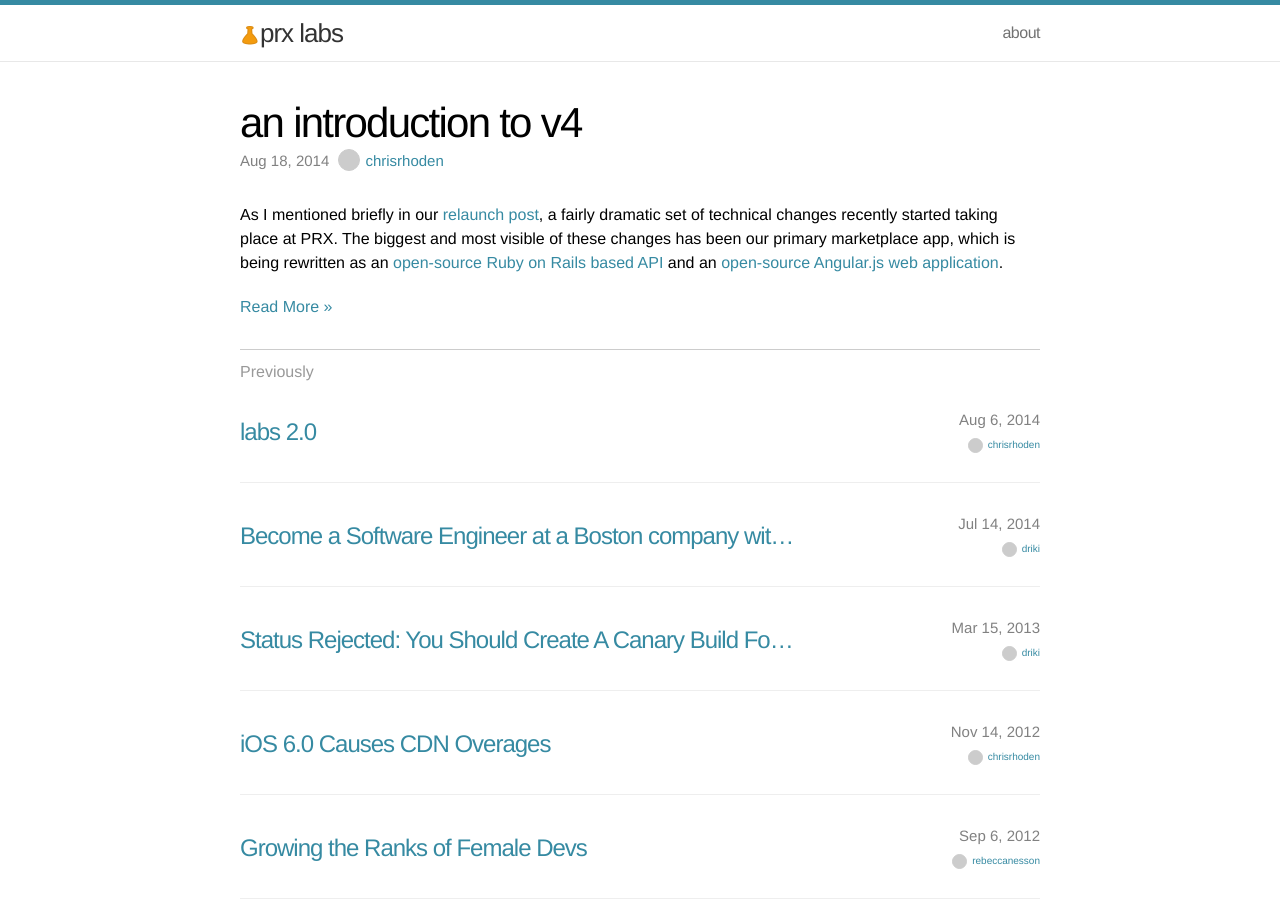
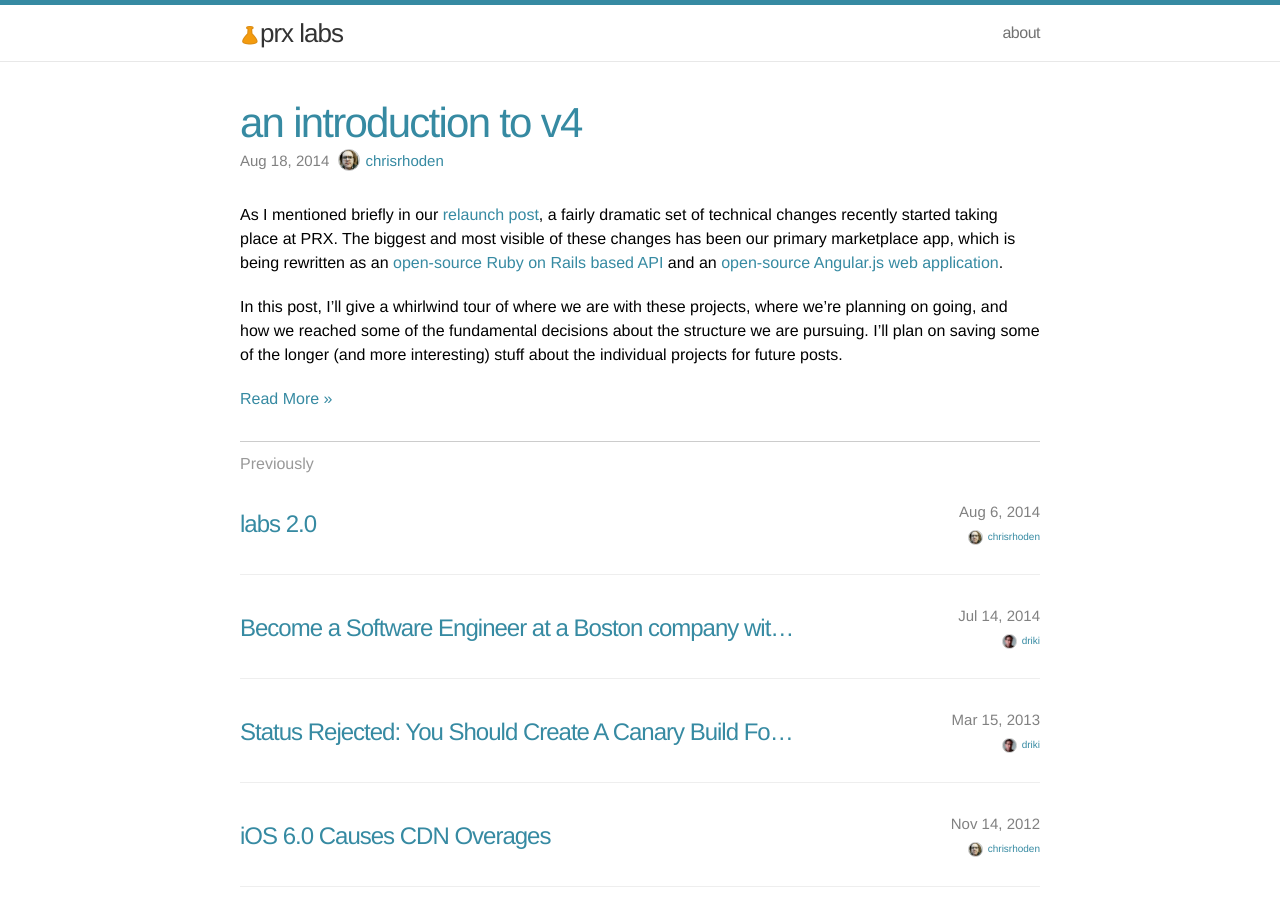
Before and after one commit to PRX/labs.prx.org, a Jekyll site: the page built from index.html, in a window 1280 px wide and 900 px high. Built offline with Jekyll 4.4.1, drawn with Linux system fonts in a browser that asks for light colours.

Commit message:
clean up

```diff
--- a/_config.yml
+++ b/_config.yml
@@ -11,3 +11,4 @@ github_username:  PRX
 # Build settings
 markdown: kramdown
 permalink: pretty
+excerpt_separator: <!--more-->
--- a/_posts/2014-08-18-an-introduction-to-v4.markdown
+++ b/_posts/2014-08-18-an-introduction-to-v4.markdown
@@ -18,8 +18,10 @@ and an
 In this post, I'll give a whirlwind tour of where we are with these projects,
 where we're planning on going, and how we reached some of the fundamental
 decisions about the structure we are pursuing. I'll plan on saving some of the
-longer (and more interestng) stuff about the individual projects for future
+longer (and more interesting) stuff about the individual projects for future
 posts.
+
+<!--more-->
 
 ### some (non-technical) background
 
--- a/index.html
+++ b/index.html
@@ -5,8 +5,17 @@ layout: default
 <div class="post">
 
   <header class="post-header">
-    <h1>{{ site.posts[0].title }}</h1>
-    <p class="meta">{{ site.posts[0].date | date: "%b %-d, %Y" }}{% if site.posts[0].author %} <a href="https://github.com/{{ site.posts[0].author }}"><span class="avatar" data-author="{{ site.posts[0].author }}"></span>{{ site.posts[0].author }}</a>{% endif %}{% if site.posts[0].meta %} • {{ site.posts[0].meta }}{% endif %}</p>
+    <h1><a href="{{site.posts[0].url | prepend: site.baseurl }}">{{ site.posts[0].title }}</a></h1>
+    <p class="meta">{{ site.posts[0].date | date: "%b %-d, %Y" }}
+      {% if site.posts[0].author %}
+        <a href="https://github.com/{{ site.posts[0].author }}">
+          <span class="avatar" style="background-image: url({{ site.posts[0].author | append: '.png' | prepend: '/images/avatars/' | prepend: site.baseurl }})"></span>{{ site.posts[0].author }}
+        </a>
+      {% endif %}
+      {% if site.posts[0].meta %}
+        • {{ site.posts[0].meta }}
+      {% endif %}
+    </p>
   </header>
 
   <article class="post-content">
@@ -26,7 +35,9 @@ layout: default
           <div class="meta">
             <span class="post-date">{{ post.date | date: "%b %-d, %Y" }}</span>
             {% if post.author %}
-              <a href="https://github.com/{{ post.author }}"><span class="avatar" data-author="{{ post.author }}"></span>{{ post.author }}</a>
+              <a href="https://github.com/{{ post.author }}">
+                <span class="avatar" style="background-image: url({{ post.author | append: '.png' | prepend: '/images/avatars/' | prepend: site.baseurl }})"></span>{{ post.author }}
+              </a>
             {% endif %}
           </div>
           <a class="post-link" href="{{ post.url | prepend: site.baseurl }}">{{ post.title }}</a>
--- a/javascripts/main.js
+++ b/javascripts/main.js
@@ -1,32 +1,32 @@
 (function (window) {
-  var document = window.document;
-  if (["complete","loaded","interactive"].indexOf(document.readyState) != -1) {
-    run();
-  } else {
-    document.addEventListener("DOMContentLoaded", run, false);
-  }
-
-  function run () {
-    if (document.querySelector) {
-      var un, req, avatar, avatars = document.querySelectorAll('.avatar');
-      for (var i=0; i<avatars.length; i++) {
-        avatar = avatars[i];
-        if ((un = avatar.getAttribute('data-author'))) {
-          req = new XMLHttpRequest();
-          req.onreadystatechange = setAvatar(avatar);
-          req.open("get", "https://api.github.com/users/"+un);
-          req.responseType = "json";
-          req.send();
-        }
-      }
-    }
-  };
-
-  function setAvatar (avatar) {
-    return function () {
-      if (this.readyState == 4) {
-        avatar.style.backgroundImage = "url(" + this.response.avatar_url + ")";
-      }
-    };
-  }
+  // var document = window.document;
+  // if (["complete","loaded","interactive"].indexOf(document.readyState) != -1) {
+  //   run();
+  // } else {
+  //   document.addEventListener("DOMContentLoaded", run, false);
+  // }
+  //
+  // function run () {
+  //   if (document.querySelector) {
+  //     var un, req, avatar, avatars = document.querySelectorAll('.avatar');
+  //     for (var i=0; i<avatars.length; i++) {
+  //       avatar = avatars[i];
+  //       if ((un = avatar.getAttribute('data-author'))) {
+  //         req = new XMLHttpRequest();
+  //         req.onreadystatechange = setAvatar(avatar);
+  //         req.open("get", "https://api.github.com/users/"+un);
+  //         req.responseType = "json";
+  //         req.send();
+  //       }
+  //     }
+  //   }
+  // };
+  //
+  // function setAvatar (avatar) {
+  //   return function () {
+  //     if (this.readyState == 4) {
+  //       avatar.style.backgroundImage = "url(" + this.response.avatar_url + ")";
+  //     }
+  //   };
+  // }
 })(this);
```
Also changed, not shown: _layouts/post.html (+9 -1 lines), images/avatars/chrisrhoden.png (added), images/avatars/driki.png (added), images/avatars/farski.png (added), images/avatars/kookster.png (added), images/avatars/rebeccanesson.png (added), images/labs.jpg (deleted).
